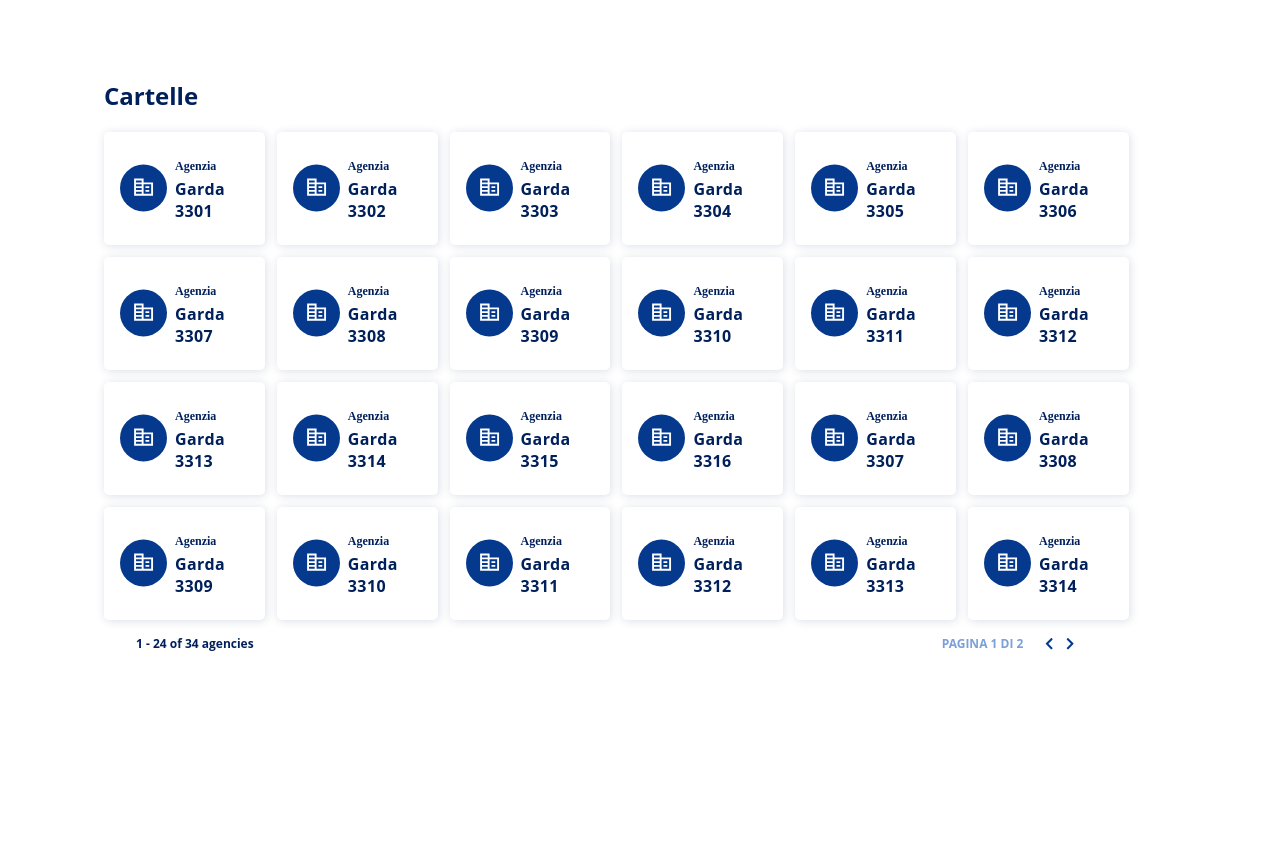
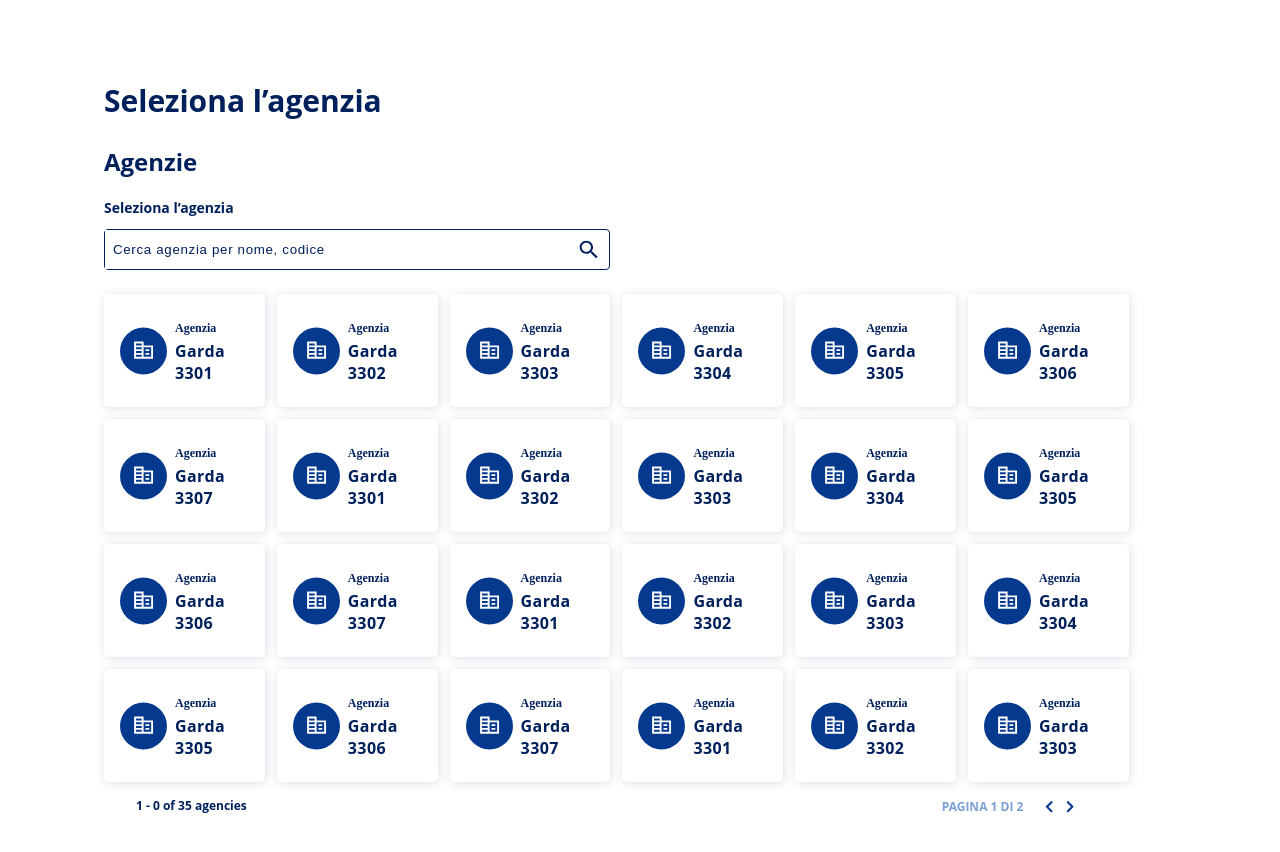
Before and after one commit to juercode/angular-vitto, an Angular app: page /SearchAgency in a window 1280 px wide. Shown: the top 852 px of the page. Before the commit the page ends 800 px from the top, so only its background shows below. Built offline with nearby package versions, Linux system fonts and the light colour scheme.

Commit message:
fix on search agency component

```diff
--- a/src/app/components/search-agency/search-agency.component.css
+++ b/src/app/components/search-agency/search-agency.component.css
@@ -4,3 +4,8 @@
     box-shadow: 1px 1px 10px rgba(0, 32, 92, 0.15);
     border-radius: 5px;
 }
+
+.borderize {
+    border: 1px solid #00205C;
+    width:47%;
+}
--- a/src/app/components/search-agency/search-agency.component.html
+++ b/src/app/components/search-agency/search-agency.component.html
@@ -1,7 +1,13 @@
 <div class="mt-20 mx-24">
-    <h2 class="text-vittNavyBlue h-8 not-italic font-bold text-2xl leading-8 font-vitt ">Cartelle</h2>
+  <h2 class="text-vittNavyBlue not-italic font-bold text-3xl font-vitt">Seleziona l’agenzia </h2>
+  <h2 class="text-vittNavyBlue not-italic font-bold text-2xl leading-8 font-vitt">Agenzie</h2>
+  <h2 class="text-vittNavyBlue not-italic font-bold text-sm leading-5 font-vitt">Seleziona l’agenzia</h2>
+  <div class="flex flex-row justify-between rounded borderize mb-6">
+    <input type="text" [(ngModel)]="searchText" placeholder="Cerca agenzia per nome, codice" class="px-2 py-3	w-full tracking-wider placeholder-vittNavyBlue border-none" />
+      <img class="mr-2" src="/assets/icons/search.svg" alt="search icon">
+  </div>
   <div class="flex flex-wrap gap-3 w-full">
-      <div *ngFor="let item of cartelaItems.slice((currentPage - 1) * itemsPerPage, currentPage * itemsPerPage)" class="flex items-center rounded-lg bg-white cursor-pointer maco">
+    <div *ngFor="let item of filteredItems()" class="flex items-center rounded-lg bg-white cursor-pointer maco">
       <img class="w-12 h-12 my-3.5 ml-4" src="/assets/icons/cartelle_icon.svg" alt="icon" />
       <div class="flex flex-col gap-1 ml-2">
         <span class="not-italic font-bold text-xs text-vittNavyBlue mt-1">{{ item.type }}</span>
@@ -11,14 +17,18 @@
   </div>
   <div class="flex justify-between mt-4">
     <div class="font-vitt h-1 not-italic font-bold text-xs leading-4 text-vittNavyBlue ml-8">
-          {{ (currentPage - 1) * itemsPerPage + 1 }} - {{ (currentPage - 1) * itemsPerPage + cartelaItems.slice((currentPage - 1) * itemsPerPage, currentPage * itemsPerPage).length }} of {{ cartelaItems.length }} agencies
+      {{ (currentPage - 1) * itemsPerPage + 1 }} - {{
+      (currentPage - 1) * itemsPerPage + filteredCartelaItems.length }} of {{ cartelaItems.length }} agencies
     </div>
     <div class="flex items-center  mr-12 mb-20">
-          <span class="font-vitt text-v mr-4 not-italic font-bold text-xs leading-4 text-vittSoftBlue	">PAGINA <span id="currentPage">{{ currentPage }}</span> DI {{ Math.ceil(cartelaItems.length / itemsPerPage) }}</span>
-          <button class="  bg-transparent rounded-lg border-none text-white text-vittDarkishBlue" [disabled]="currentPage === 1" (click)="currentPage = currentPage - 1">
+      <span class="font-vitt text-v mr-4 not-italic font-bold text-xs leading-4 text-vittSoftBlue	">PAGINA <span
+          id="currentPage">{{ currentPage }}</span> DI {{ getTotalPages() }}</span>
+      <button class=" bg-transparent rounded-lg border-none text-white text-vittDarkishBlue" [disabled]="currentPage === 1"
+        (click)="onPrevPage()">
         <i class="fas fa-chevron-left"></i>
       </button>
-          <button class=" bg-transparent rounded-lg border-none text-white text-vittDarkishBlue mr-12" [disabled]="currentPage === Math.ceil(cartelaItems.length / itemsPerPage)" (click)="currentPage = currentPage + 1">
+      <button class=" bg-transparent rounded-lg border-none text-white text-vittDarkishBlue mr-12"
+        [disabled]="currentPage === getTotalPages()" (click)="onNextPage()">
         <i class="fas fa-chevron-right"></i>
       </button>
     </div>
--- a/src/app/components/search-agency/search-agency.component.ts
+++ b/src/app/components/search-agency/search-agency.component.ts
@@ -6,6 +6,8 @@ import { Component, OnInit, Input } from '@angular/core';
   styleUrls: ['./search-agency.component.css']
 })
 export class SearchAgencyComponent implements OnInit {
+  filteredCartelaItems: any[] = [];
+  searchText: string = '';
   Math = Math;
   @Input() newCartelaItems: string[] = [];
 
@@ -17,37 +19,39 @@ export class SearchAgencyComponent implements OnInit {
     { name: 'Garda 3305', type: 'Agenzia' },
     { name: 'Garda 3306', type: 'Agenzia' },
     { name: 'Garda 3307', type: 'Agenzia' },
-    { name: 'Garda 3308', type: 'Agenzia' },
-    { name: 'Garda 3309', type: 'Agenzia' },
-    { name: 'Garda 3310', type: 'Agenzia' },
-    { name: 'Garda 3311', type: 'Agenzia' },
-    { name: 'Garda 3312', type: 'Agenzia' },
-    { name: 'Garda 3313', type: 'Agenzia' },
-    { name: 'Garda 3314', type: 'Agenzia' },
-    { name: 'Garda 3315', type: 'Agenzia' },
-    { name: 'Garda 3316', type: 'Agenzia' },
+    { name: 'Garda 3301', type: 'Agenzia' },
+    { name: 'Garda 3302', type: 'Agenzia' },
+    { name: 'Garda 3303', type: 'Agenzia' },
+    { name: 'Garda 3304', type: 'Agenzia' },
+    { name: 'Garda 3305', type: 'Agenzia' },
+    { name: 'Garda 3306', type: 'Agenzia' },
     { name: 'Garda 3307', type: 'Agenzia' },
-    { name: 'Garda 3308', type: 'Agenzia' },
-    { name: 'Garda 3309', type: 'Agenzia' },
-    { name: 'Garda 3310', type: 'Agenzia' },
-    { name: 'Garda 3311', type: 'Agenzia' },
-    { name: 'Garda 3312', type: 'Agenzia' },
-    { name: 'Garda 3313', type: 'Agenzia' },
-    { name: 'Garda 3314', type: 'Agenzia' },
-    { name: 'Garda 3315', type: 'Agenzia' },
+    { name: 'Garda 3301', type: 'Agenzia' },
+    { name: 'Garda 3302', type: 'Agenzia' },
+    { name: 'Garda 3303', type: 'Agenzia' },
+    { name: 'Garda 3304', type: 'Agenzia' },
+    { name: 'Garda 3305', type: 'Agenzia' },
+    { name: 'Garda 3306', type: 'Agenzia' },
     { name: 'Garda 3307', type: 'Agenzia' },
-    { name: 'Garda 3308', type: 'Agenzia' },
-    { name: 'Garda 3309', type: 'Agenzia' },
-    { name: 'Garda 3310', type: 'Agenzia' },
-    { name: 'Garda 3311', type: 'Agenzia' },
-    { name: 'Garda 3312', type: 'Agenzia' },
-    { name: 'Garda 3313', type: 'Agenzia' },
-    { name: 'Garda 3314', type: 'Agenzia' },
-    { name: 'Garda 3315', type: 'Agenzia' },
+    { name: 'Garda 3301', type: 'Agenzia' },
+    { name: 'Garda 3302', type: 'Agenzia' },
+    { name: 'Garda 3303', type: 'Agenzia' },
+    { name: 'Garda 3304', type: 'Agenzia' },
+    { name: 'Garda 3305', type: 'Agenzia' },
+    { name: 'Garda 3306', type: 'Agenzia' },
+    { name: 'Garda 3307', type: 'Agenzia' },
+    { name: 'Garda 3301', type: 'Agenzia' },
+    { name: 'Garda 3302', type: 'Agenzia' },
+    { name: 'Garda 3303', type: 'Agenzia' },
+    { name: 'Garda 3304', type: 'Agenzia' },
+    { name: 'Garda 3305', type: 'Agenzia' },
+    { name: 'Garda 3306', type: 'Agenzia' },
+    { name: 'Garda 3307', type: 'Agenzia' },
   ];
 
   currentPage = 1;
   itemsPerPage = 24;
+  filterText = '';
 
   constructor() { }
 
@@ -71,4 +75,14 @@ export class SearchAgencyComponent implements OnInit {
     }
   }
 
+  filteredItems(): any[] {
+    const startIndex = (this.currentPage - 1) * this.itemsPerPage;
+    const endIndex = startIndex + this.itemsPerPage;
+    return this.cartelaItems
+      .filter(item => {
+        const searchText = this.searchText.toLowerCase();
+        return item.name.toLowerCase().includes(searchText) || item.type.toLowerCase().includes(searchText);
+      })
+      .slice(startIndex, endIndex);
+  }
 }
```
Also changed, not shown: src/assets/icons/search.svg (added). Lines whose indentation alone changed are shown as unchanged.
